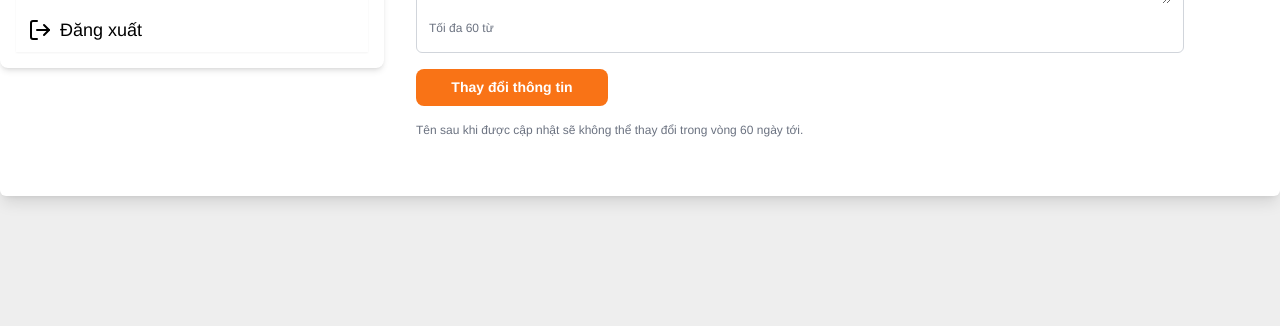
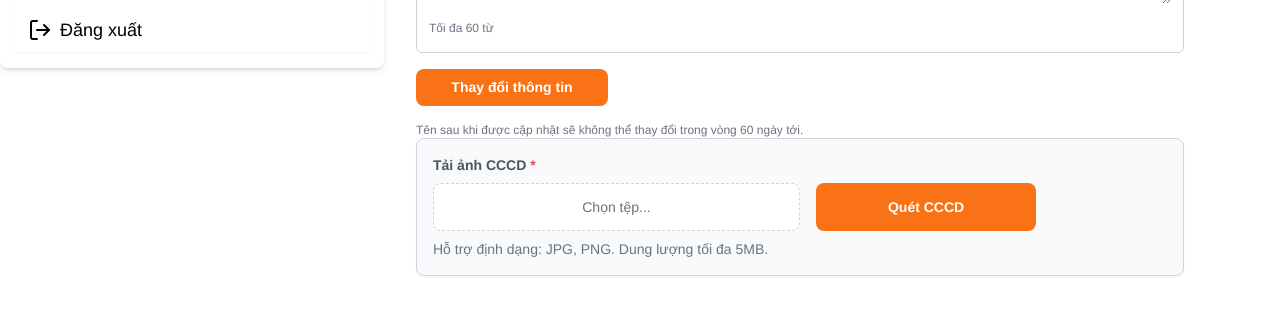
Before and after one commit to trancong03/Selling-motorbike, a React (Vite) app in the folder FE/: page /account in a window 1280 px wide. Shown: the part 780-1106 px from the top of the page. Built offline with nearby package versions, Linux system fonts and the light colour scheme.

Commit message:
scancccd_new_1
mới nhất

```diff
--- a/FE/src/Components/userUI/InfomationAccount.jsx
+++ b/FE/src/Components/userUI/InfomationAccount.jsx
@@ -3,6 +3,35 @@ import LocationSelector from '../ui/LocationSelector';
 import { FontAwesomeIcon } from '@fortawesome/react-fontawesome';
 import { faPlay } from '@fortawesome/free-solid-svg-icons';
 export default function InfomationAccount({ user, setUserInfo }) {
+    // const [user, setUserInfo] = useState({
+    //     fullname: '',
+    //     email: '',
+    //     address: '',
+    //     phone: '',
+    //     identity_card: '',
+    //     gender: '',
+    //     description: '',
+    //     birthdate: '',
+    // });
+
+    const [selectedFile, setSelectedFile] = useState(null);
+    const [selectedImage, setSelectedImage] = useState(null); // Lưu trữ URL ảnh đã chọn
+    // useEffect(() => {
+    //     const storedUserInfo = JSON.parse(localStorage.getItem('userInfo'));
+    //     if (storedUserInfo) {
+    //         setUserInfo(storedUserInfo);
+    //     }
+    // }, []);
+    const handleFileChange = (event) => {
+        const file = event.target.files[0]; // Lấy tệp đã chọn
+        if (file) {
+            setSelectedFile(file); // Lưu tệp vào state
+            const imageUrl = URL.createObjectURL(file); // Tạo URL tạm thời cho ảnh
+            setSelectedImage(imageUrl); // Lưu URL vào state
+        }
+    };
+
+
     const [showLocationSelector, setShowLocationSelector] = useState(false);
     const toggleLocationSelector = () => {
         setShowLocationSelector(!showLocationSelector);
@@ -13,6 +42,56 @@ export default function InfomationAccount({ user, setUserInfo }) {
             diachi: diachi
         });
         toggleLocationSelector();
+    };
+
+    const scanCCCD = async () => {
+        if (!selectedFile) {
+            alert("Vui lòng chọn một tệp!");
+            return;
+        }
+
+        const formData = new FormData();
+        formData.append('file', selectedFile);
+        console.log(formData);
+        try {
+            const response = await fetch('http://localhost:8000/api/scan-cccd/', {
+                method: 'POST',
+                body: formData,
+            });
+
+
+
+            if (!response.ok) {
+                const errorDetail = await response.text(); // log as text to handle non-JSON response
+                console.error('Response Error:', errorDetail);
+                throw new Error(`Lỗi quét CCCD: ${response.statusText}`);
+            }
+
+            const result = await response.json();
+            console.log(result);
+            displayCCCDData(result);
+        } catch (error) {
+            console.error(error);
+            alert(error.message);
+        }
+    };
+
+    const displayCCCDData = (data) => {
+        setUserInfo((prevUser) => ({
+            ...prevUser,
+            socccd: data.ID || "",
+            hoten: data.Name || "",
+            gioitinh: data.Gender || "",
+            ngaysinh: data.Birth || "",
+            mota: `${data.Nation || ""}, ${data.Countryside || ""}`,
+            diachi: data.Address || "",
+        }));
+    };
+
+    const formatDate = (dateString) => {
+        if (!dateString) return ""; // Nếu không có giá trị, trả về chuỗi rỗng
+        const [day, month, year] = dateString.split("/"); // Tách ngày, tháng, năm từ định dạng DD/MM/YYYY
+        return `${year}-${month}-${day}`; // Trả về định dạng YYYY-MM-DD
     };
     const saveUserInfo = async () => {
         try {
@@ -158,7 +237,7 @@ export default function InfomationAccount({ user, setUserInfo }) {
 
               <div className="relative">
                   <input type="date"
-                      value={user.ngaysinh || ""}
+                      value={formatDate(user.ngaysinh) || ""}
                       onChange={(e) => setUserInfo({ ...user, ngaysinh: e.target.value })}
                       className="block w-full px-4 py-2 text-gray-500 bg-white border border-gray-300 rounded-lg focus:outline-none focus:ring-2 focus:ring-blue-500" />
 
@@ -186,6 +265,42 @@ export default function InfomationAccount({ user, setUserInfo }) {
               <p className=" block text-xs text-gray-500 mt-1">
                   Tên  sau khi được cập nhật sẽ không thể thay đổi trong vòng 60 ngày tới.
               </p>
+              <div className="mb-6 w-[60vw] border border-gray-300 rounded-lg p-4 bg-gray-50 shadow-sm">
+            <label className="block text-sm font-bold text-gray-600 mb-2">
+                Tải ảnh CCCD <span className="text-red-500">*</span>
+            </label>
+            <div className="flex items-center gap-4">
+                <label className="flex items-center justify-center w-[50%] h-12 px-4 border border-dashed border-gray-300 rounded-lg bg-white hover:bg-gray-100 cursor-pointer transition-all">
+                    <span className="text-sm text-gray-500 font-medium">Chọn tệp...</span>
+                    <input
+                        type="file"
+                        accept="image/*"
+                        onChange={handleFileChange}
+                        className="hidden"
+                    />
+                </label>
+                <button
+                    onClick={scanCCCD}
+                    className="flex items-center justify-center w-[30%] h-12 bg-orange-500 text-white font-semibold rounded-lg hover:bg-orange-600 focus:outline-none focus:ring-2 focus:ring-orange-500 focus:ring-opacity-50 transition-all"
+                >
+                    Quét CCCD
+                </button>
+            </div>
+            {selectedImage && (
+                <div className="mt-4">
+                    <p className="text-sm text-gray-600 mb-2">Ảnh đã chọn:</p>
+                    <img
+                        src={selectedImage}
+                        alt="Ảnh CCCD"
+                        className="w-full max-w-md rounded-lg border border-gray-300"
+                    />
+                </div>
+            )}
+            <p className="text-sm text-gray-500 mt-2">
+                Hỗ trợ định dạng: JPG, PNG. Dung lượng tối đa 5MB.
+            </p>
+        </div>
+
           </div>
           {showLocationSelector && (
               <div className="fixed inset-0 bg-black bg-opacity-50 flex justify-center items-center z-50">
```
Also changed, not shown: 2 other files (tests, documents, lock files or other folders).
